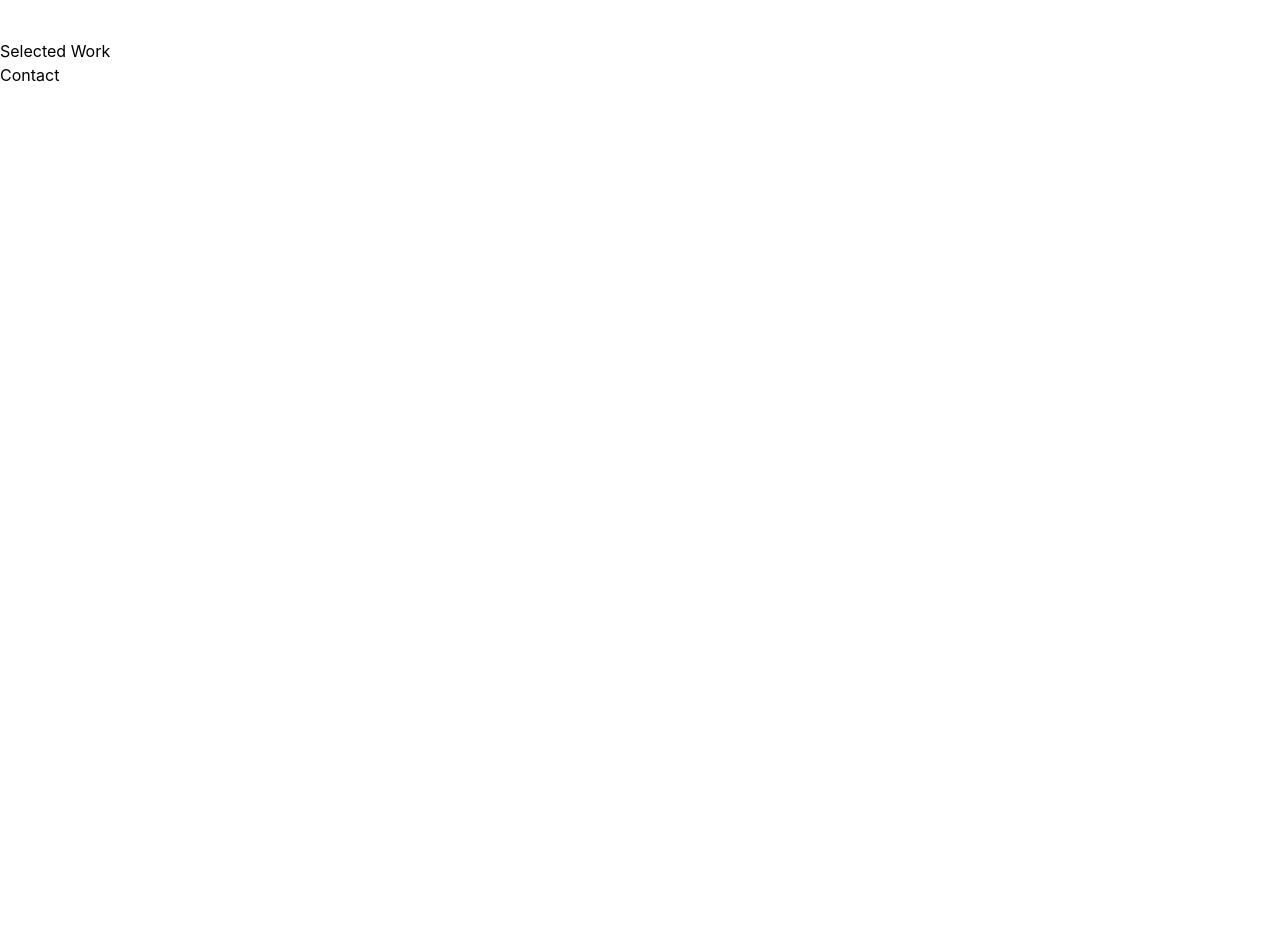
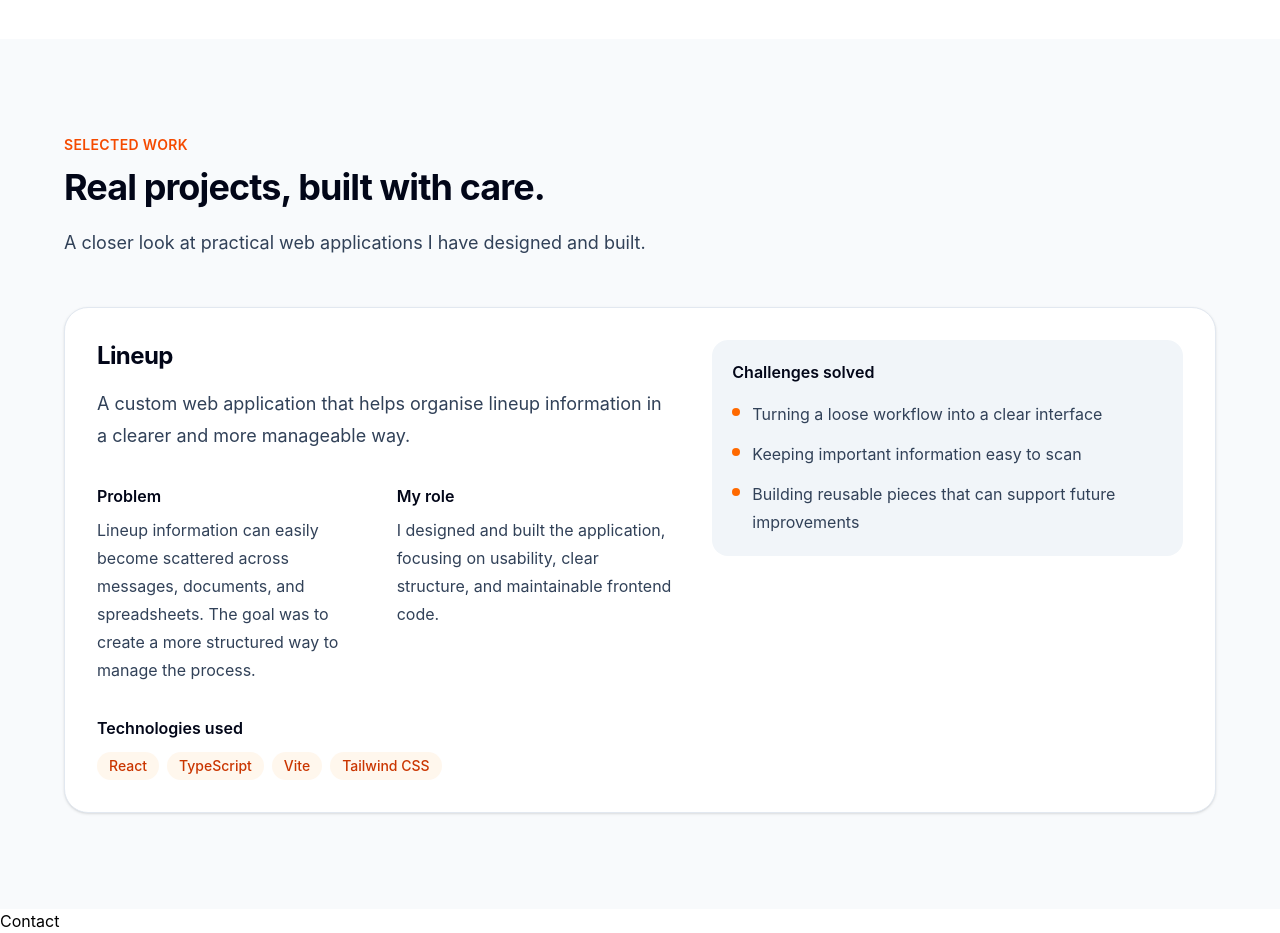
Before and after one commit to apontc/kreativit, a React (Vite) app: page / in a window 1280 px wide. Shown: the part 2200-3133 px from the top of the page. Before the commit the page ends 2287 px from the top, so only its background shows below. Built offline with nearby package versions, Linux system fonts and the light colour scheme.

Commit message:
feat: add selected work section

```diff
--- a/src/App.tsx
+++ b/src/App.tsx
@@ -2,7 +2,7 @@ import { Navbar } from './components/layout/Navbar'
 import { Hero } from './components/sections/Hero'
 import { Services } from './components/sections/Services'
 import { WhyKreativIT } from "./components/sections/WhyKreativIT";
-
+import { SelectedWork } from "./components/sections/SelectedWork";
 function App() {
   return (
     <>
@@ -12,7 +12,7 @@ function App() {
         <Hero />
         <Services />
         <WhyKreativIT />
-        <section id="work">Selected Work</section>
+        <SelectedWork/>
         <section id="contact">Contact</section>
       </main>
     </>
--- /dev/null
+++ b/src/components/sections/SelectedWork.tsx
@@ -0,0 +1,108 @@
+import { selectedWork } from "../../data/selectedWork";
+
+export function SelectedWork() {
+  return (
+    <section id="work" className="scroll-mt-20 bg-slate-50 px-6 py-20 sm:py-24">
+      <div className="mx-auto max-w-6xl">
+        <div className="max-w-2xl">
+          <p className="text-sm font-semibold uppercase tracking-wide text-orange-600">
+            {selectedWork.eyebrow}
+          </p>
+
+          <h2 className="mt-3 text-3xl font-bold tracking-tight text-slate-950 sm:text-4xl">
+            {selectedWork.heading}
+          </h2>
+
+          <p className="mt-5 text-lg leading-8 text-slate-700">
+            {selectedWork.intro}
+          </p>
+        </div>
+
+        <div className="mt-12 space-y-8">
+          {selectedWork.projects.map((project) => (
+            <article
+              key={project.title}
+              className="rounded-3xl border border-slate-200 bg-white p-6 shadow-sm sm:p-8"
+            >
+              <div className="grid gap-10 lg:grid-cols-[1.1fr_0.9fr] lg:items-start">
+                <div>
+                  <h3 className="text-2xl font-bold tracking-tight text-slate-950">
+                    {project.title}
+                  </h3>
+
+                  <p className="mt-4 text-lg leading-8 text-slate-700">
+                    {project.summary}
+                  </p>
+
+                  <div className="mt-8 grid gap-6 sm:grid-cols-2">
+                    <div>
+                      <h4 className="font-semibold text-slate-950">Problem</h4>
+                      <p className="mt-2 leading-7 text-slate-700">
+                        {project.problem}
+                      </p>
+                    </div>
+
+                    <div>
+                      <h4 className="font-semibold text-slate-950">My role</h4>
+                      <p className="mt-2 leading-7 text-slate-700">
+                        {project.role}
+                      </p>
+                    </div>
+                  </div>
+
+                  <div className="mt-8">
+                    <h4 className="font-semibold text-slate-950">
+                      Technologies used
+                    </h4>
+
+                    <div className="mt-3 flex flex-wrap gap-2">
+                      {project.technologies.map((technology) => (
+                        <span
+                          key={technology}
+                          className="rounded-full bg-orange-50 px-3 py-1 text-sm font-medium text-orange-700"
+                        >
+                          {technology}
+                        </span>
+                      ))}
+                    </div>
+                  </div>
+                </div>
+
+                <div className="rounded-2xl bg-slate-100 p-5">
+                  <h4 className="font-semibold text-slate-950">
+                    Challenges solved
+                  </h4>
+
+                  <ul className="mt-4 space-y-3">
+                    {project.challenges.map((challenge) => (
+                      <li
+                        key={challenge}
+                        className="flex gap-3 leading-7 text-slate-700"
+                      >
+                        <span className="mt-2 h-2 w-2 shrink-0 rounded-full bg-orange-500" />
+                        <span>{challenge}</span>
+                      </li>
+                    ))}
+                  </ul>
+                </div>
+              </div>
+
+              {project.screenshots.length > 0 && (
+                <div className="mt-10 grid gap-4 sm:grid-cols-2">
+                  {project.screenshots.map((screenshot) => (
+                    <img
+                      key={screenshot.src}
+                      src={screenshot.src}
+                      alt={screenshot.alt}
+                      className="rounded-2xl border border-slate-200 shadow-sm"
+                    />
+                  ))}
+                </div>
+              )}
+            </article>
+          ))}
+        </div>
+      </div>
+    </section>
+  );
+}
--- /dev/null
+++ b/src/data/selectedWork.ts
@@ -0,0 +1,47 @@
+type Screenshot = {
+  src: string;
+  alt: string;
+};
+
+type Project = {
+  title: string;
+  summary: string;
+  problem: string;
+  role: string;
+  technologies: string[];
+  challenges: string[];
+  screenshots: Screenshot[];
+};
+
+type SelectedWorkContent = {
+  eyebrow: string;
+  heading: string;
+  intro: string;
+  projects: Project[];
+};
+
+export const selectedWork: SelectedWorkContent = {
+  eyebrow: "Selected Work",
+  heading: "Real projects, built with care.",
+  intro:
+    "A closer look at practical web applications I have designed and built.",
+
+  projects: [
+    {
+      title: "Lineup",
+      summary:
+        "A custom web application that helps organise lineup information in a clearer and more manageable way.",
+      problem:
+        "Lineup information can easily become scattered across messages, documents, and spreadsheets. The goal was to create a more structured way to manage the process.",
+      role:
+        "I designed and built the application, focusing on usability, clear structure, and maintainable frontend code.",
+      technologies: ["React", "TypeScript", "Vite", "Tailwind CSS"],
+      challenges: [
+        "Turning a loose workflow into a clear interface",
+        "Keeping important information easy to scan",
+        "Building reusable pieces that can support future improvements",
+      ],
+      screenshots: [],
+    },
+  ],
+};
```
